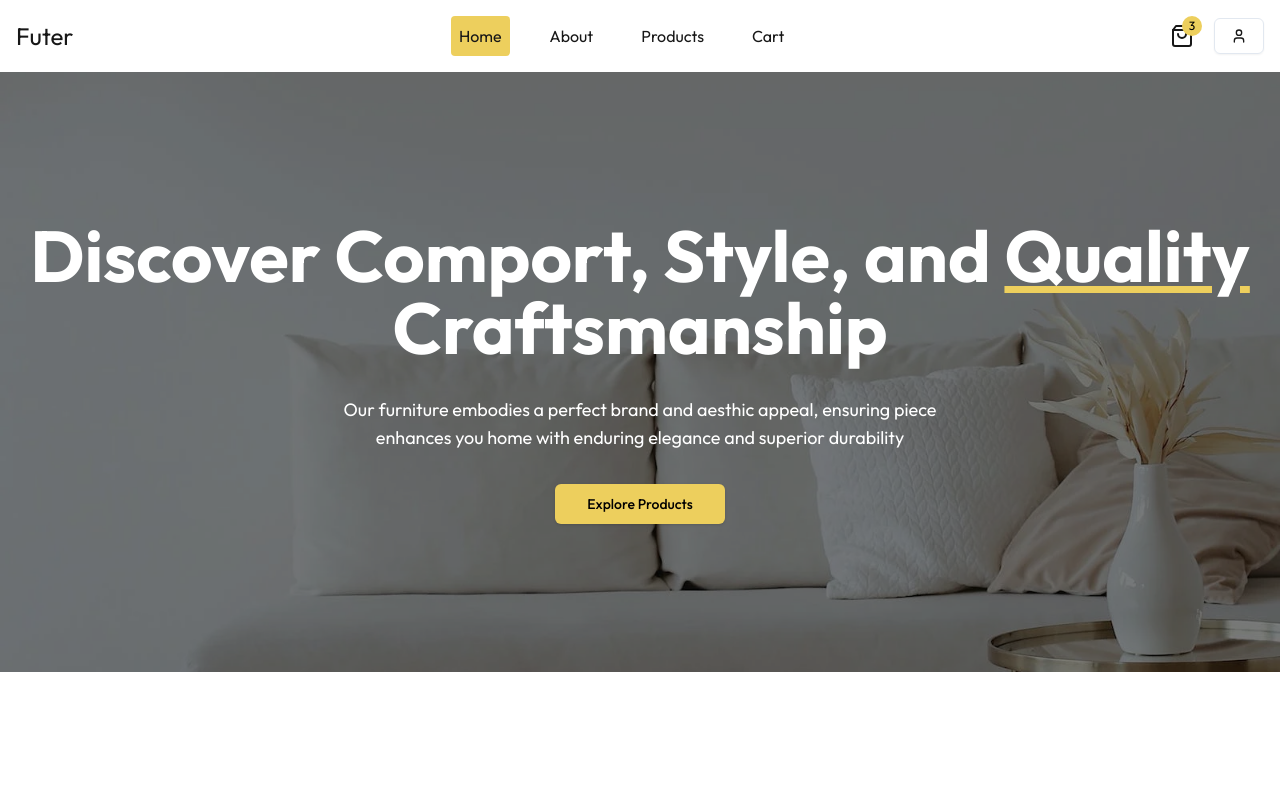
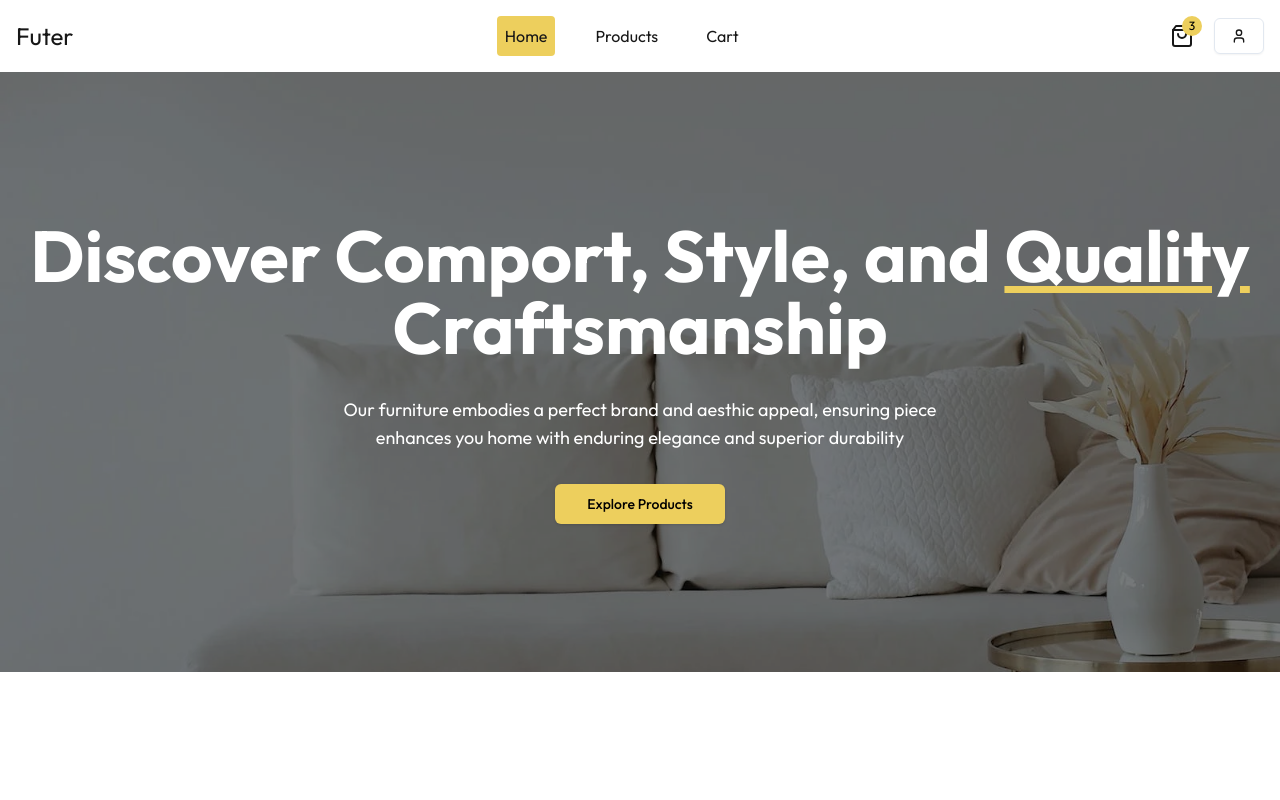
Before and after one commit to muhammadiqbalid43/futer, a Next.js app: page / in a window 1280 px wide. Shown: the top 800 px of the page. Built offline with nearby package versions, Linux system fonts and the light colour scheme; no server answers.

Commit message:
fix: menu

```diff
--- a/src/components/navbar.tsx
+++ b/src/components/navbar.tsx
@@ -18,7 +18,6 @@ export default function Navbar() {
 
         <div className="flex gap-x-8">
           <Navlink href="/">Home</Navlink>
-          <Navlink href="/about">About</Navlink>
           <Navlink href="/products">Products</Navlink>
           <Navlink href="/cart">Cart</Navlink>
         </div>
```
